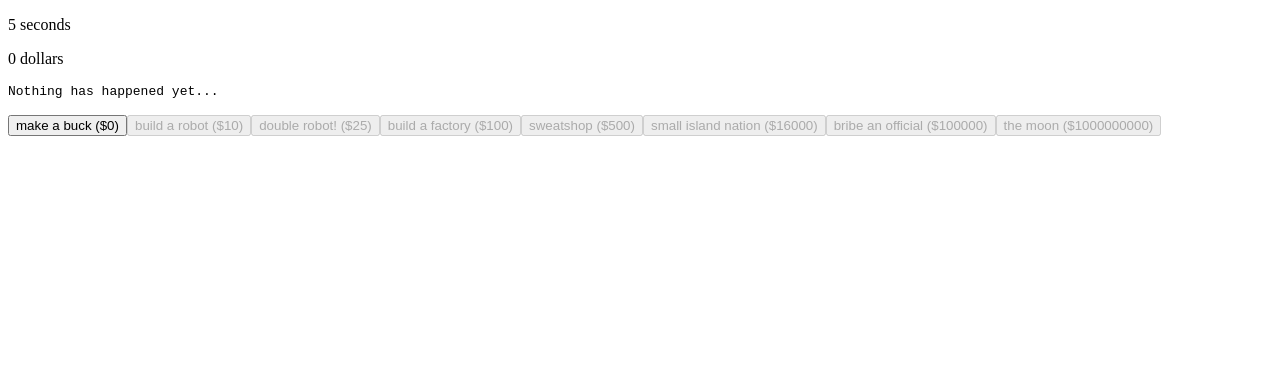
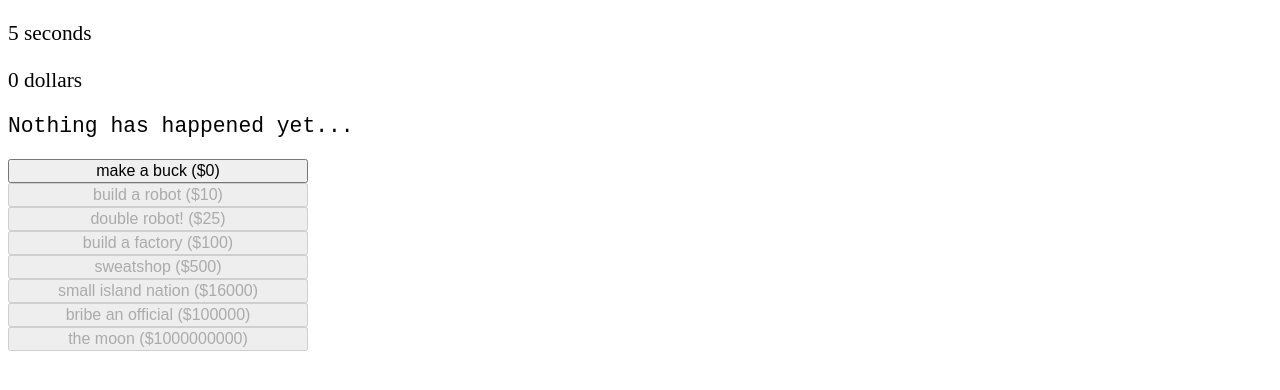
Before and after one commit to eparadis/LD36, a website built with webpack: page public/index.html in a window 1280 px wide. Built offline with nearby package versions, Linux system fonts and the light colour scheme.

Commit message:
style it up a little bit

```diff
--- a/public/index.html
+++ b/public/index.html
@@ -3,7 +3,8 @@
   <head>
     <meta charset="utf-8">
     <title>LD36 - Ancient Technology</title>
-    </head>
+    <link rel="stylesheet" type="text/css" href="theme.css">
+  </head>
   <body>
     <div id="game"></div>
     <script src="dist/bundle.js"></script>
--- /dev/null
+++ b/public/theme.css
@@ -0,0 +1,9 @@
+body {
+  font-size: 16pt;
+}
+
+button {
+  display: block;
+  width: 300px;
+  font-size: 12pt;
+}
```
